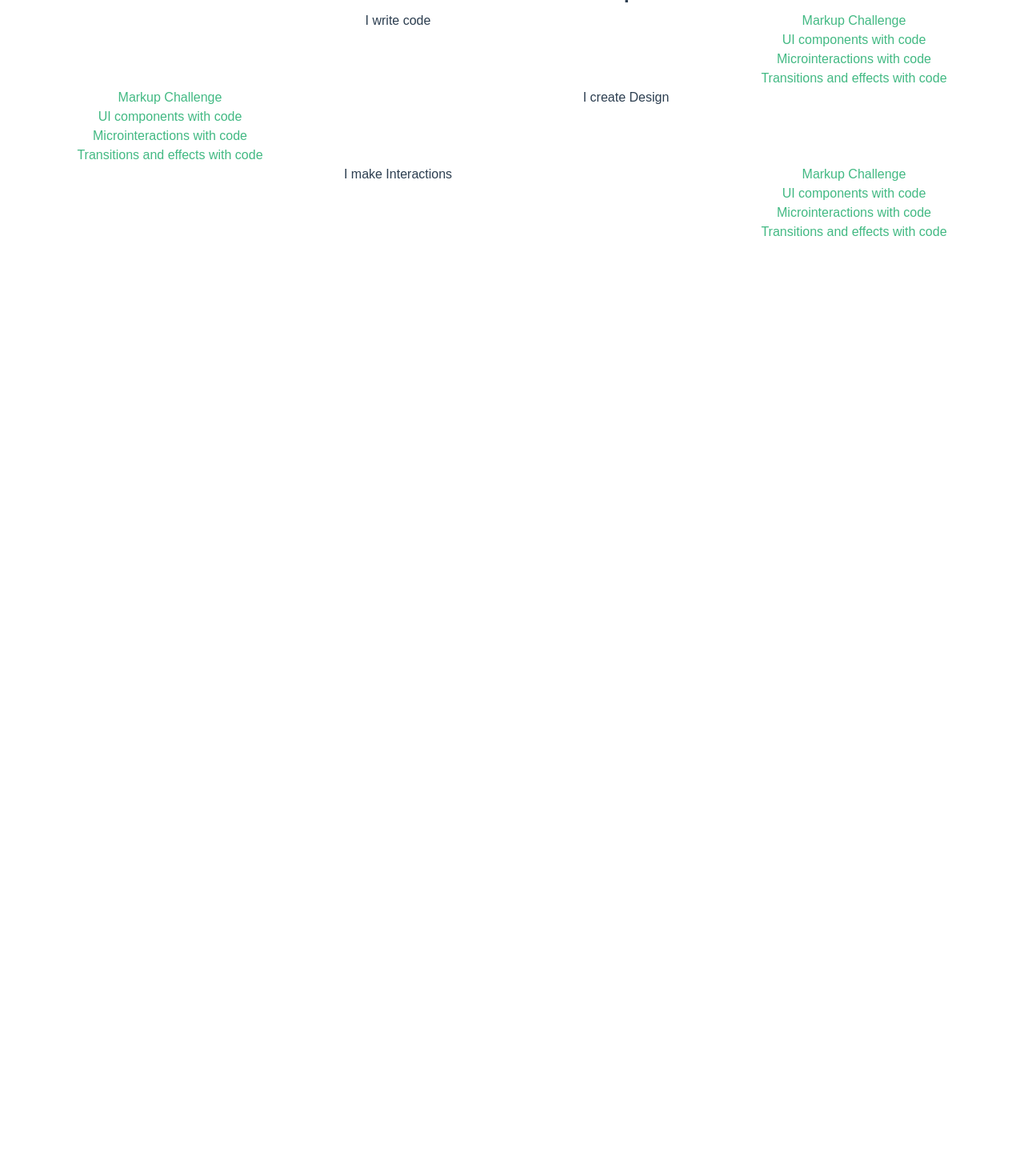
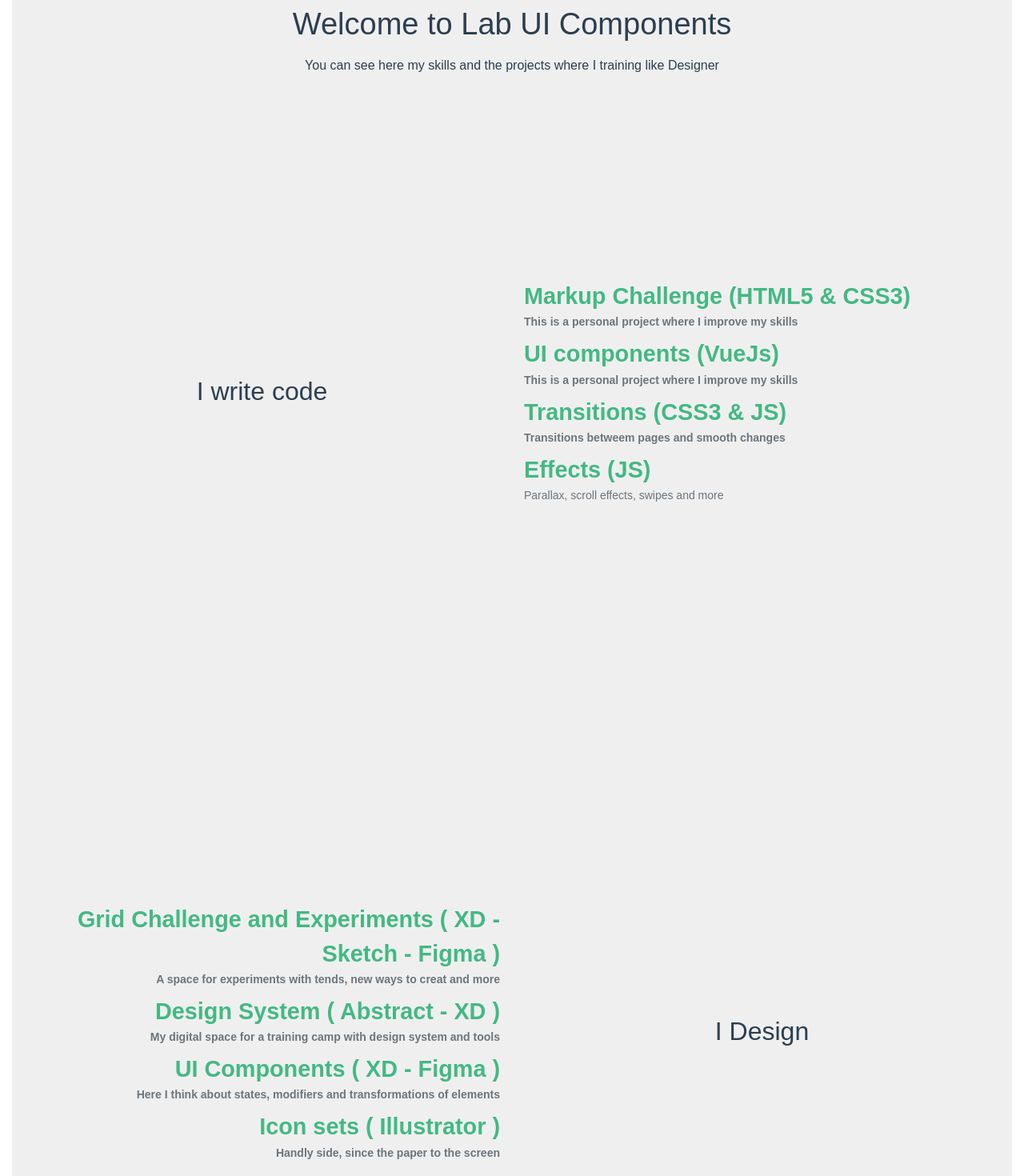
Before and after one commit to milometaute/lab-ui-components, a Vue app: page /#/ in a window 1280 px wide. Shown: the part 840-2310 px from the top of the page at 80% size. Before the commit the page ends 1142 px from the top, so only its background shows below. Built offline with nearby package versions, Linux system fonts and the light colour scheme.

Commit message:
new content for my page

```diff
--- a/src/App.vue
+++ b/src/App.vue
@@ -5,8 +5,8 @@
       <div class="d-flex align-items-center py-3 px-5 lc-navbar">
         <img alt="Vue logo" class="ml-3 mr-auto" height="60px" src="http://milometaute.com/wp-content/uploads/2018/06/logo-milometaute-02.png">
         <div id="nav">
-          <router-link to="/">About</router-link> |
-          <router-link to="/about">Work</router-link> |
+          <router-link to="/about">About</router-link> |
+          <router-link to="/">Work</router-link> |
           <router-link to="/about">Articles</router-link>
         </div>
       </div>
@@ -106,10 +106,12 @@
 }
 
 .lc-btn {
+  color: #42b983 !important;
   cursor: pointer;
   font-size: 1.8em;
   font-weight: 600;
   position: relative;
+  text-decoration: none !important;
   transform: perspective(1px) translateZ(0);
 }
 
--- a/src/components/HelloWorld.vue
+++ b/src/components/HelloWorld.vue
@@ -1,44 +1,69 @@
 <template>
-  <div class="container">
-    <div class="row">
+  <div class="container-fluid">
+    <div class="row" style="background-color: #efefef;">
       <div class="col-12">
-        <h1 class="font-size-xxxl">{{ msg }}</h1>
+        <h1 class="font-size-xxxl mt-5 mb-3">{{ msg }}</h1>
+        <span>You can see here my skills and the projects where I training like Designer</span>
       </div>
     </div>
-    <div class="row">
-      <div class="col-12 col-md-9">
-        <p>I write code</p>
-
+    <div class="row jobs-container align-items-center">
+      <div class="col-12 col-md-6">
+        <h2 class="align-self-center">I write code</h2>
       </div>
-      <div class="col-12 col-md-3">
-        <a class="d-block" href="">Markup Challenge</a>
-        <a class="d-block" href="">UI components with code</a>
-        <a class="d-block" href="">Microinteractions with code</a>
-        <a class="d-block" href="">Transitions and effects with code</a>
+      <div class="col-12 col-md-6 text-left">
+        <a class="lc-btn mt-2 mb-3" href="">
+          Markup Challenge (HTML5 & CSS3)
+          <span class="d-block font-size-sm text-secondary mb-2">This is a personal project where I improve my skills</span>
+        </a>
+        <a class="lc-btn mt-2 mb-3" href="">UI components (VueJs)
+          <span class="d-block font-size-sm text-secondary  mb-2">This is a personal project where I improve my skills</span>
+        </a>
+        <a class="lc-btn mt-2 mb-3" href="">
+          Transitions (CSS3 & JS)
+          <span class="d-block font-size-sm text-secondary  mb-2">Transitions betweem pages and smooth changes</span>
+        </a>
+        <a class="lc-btn mt-2 mb-3" href="">Effects (JS)</a>
+        <span class="d-block font-size-sm text-secondary  mb-2">Parallax, scroll effects, swipes and more </span>
       </div>
     </div>
 
-    <div class="row">
-      <div class="col-12 col-md-3">
-        <a class="d-block" href="">Markup Challenge</a>
-        <a class="d-block" href="">UI components with code</a>
-        <a class="d-block" href="">Microinteractions with code</a>
-        <a class="d-block" href="">Transitions and effects with code</a>
+    <div class="row jobs-container align-items-center">
+      <div class="col-12 col-md-6 text-right">
+        <a class="lc-btn my-2" href="">Grid Challenge and Experiments ( XD - Sketch - Figma )
+          <span class="d-block font-size-sm text-secondary mb-2">A space for experiments with tends, new ways to creat and more</span>
+        </a>
+        <a class="lc-btn my-2" href="">Design System ( Abstract - XD )
+          <span class="d-block font-size-sm text-secondary mb-2">My digital space for a training camp with design system and tools</span>
+        </a>
+        <a class="lc-btn my-2" href="">UI Components ( XD - Figma )
+          <span class="d-block font-size-sm text-secondary mb-2">Here I think about states, modifiers and transformations of elements</span>
+        </a>
+        <a class="lc-btn my-2" href="">Icon sets ( Illustrator )
+          <span class="d-block font-size-sm text-secondary mb-2">Handly side, since the paper to the screen</span>
+        </a>
       </div>
-      <div class="col-12 col-md-9">
-        <p>I create Design</p>
+      <div class="col-12 col-md-6">
+        <h2 class="align-self-center">I Design</h2>
       </div>
     </div>
 
-    <div class="row">
-      <div class="col-12 col-md-9">
-        <p>I make Interactions</p>
+    <div class="row jobs-container align-items-center">
+      <div class="col-12 col-md-6">
+        <h2 class="align-self-center">I create Interactions</h2>
       </div>
-      <div class="col-12 col-md-3">
-        <a class="d-block" href="">Markup Challenge</a>
-        <a class="d-block" href="">UI components with code</a>
-        <a class="d-block" href="">Microinteractions with code</a>
-        <a class="d-block" href="">Transitions and effects with code</a>
+      <div class="col-12 col-md-6 text-left">
+        <a class="lc-btn my-2" href="">Landings UI movements (Protopie.io)
+          <span class="d-block font-size-sm text-secondary mb-2">A space for experiments with tends, new ways to creat and more</span>
+        </a>
+        <a class="lc-btn my-2" href="">Microinteractions (Protopie.io)
+          <span class="d-block font-size-sm text-secondary mb-2">My digital space for a training camp with design system and tools</span>
+        </a>
+        <a class="lc-btn my-2" href="">Concepts UI (Protopie.io & Invision Studio)
+          <span class="d-block font-size-sm text-secondary mb-2">Here I think about states, modifiers and transformations of elements</span>
+        </a>
+        <a class="lc-btn my-2" href="">Loadings with icons and more
+          <span class="d-block font-size-sm text-secondary mb-2">Handly side, since the paper to the screen</span>
+        </a>
       </div>
     </div>
   </div>
@@ -69,4 +94,9 @@ li {
   a {
     color: #42b983;
   }
+
+  .jobs-container {
+    height: 100vh;
+    background-color:#efefef;
+  }
 </style>
--- a/src/views/About.vue
+++ b/src/views/About.vue
@@ -1,5 +1,17 @@
 <template>
   <div class="about">
-    <h1>This is an about page</h1>
+    <div class="container-fluid py-5">
+      <div class="row">
+        <div class="col-4">
+          <h1 class="text-right font-size-xxxxl">
+            <span class="d-block">Hello</span>
+          </h1>
+        </div>
+        <div class="col-8">
+          <p>I'm Camilo</p>
+          <img src="https://media.licdn.com/dms/image/C4D03AQG5CSdVWnxGLQ/profile-displayphoto-shrink_200_200/0?e=1563408000&v=beta&t=uULAgqV6N_3cXd9T6p0vI1FHE849UJ0Elq9sf0DQHwg" alt="">
+        </div>
+      </div>
+    </div>
   </div>
 </template>
```
Lines whose indentation alone changed are shown as unchanged.
